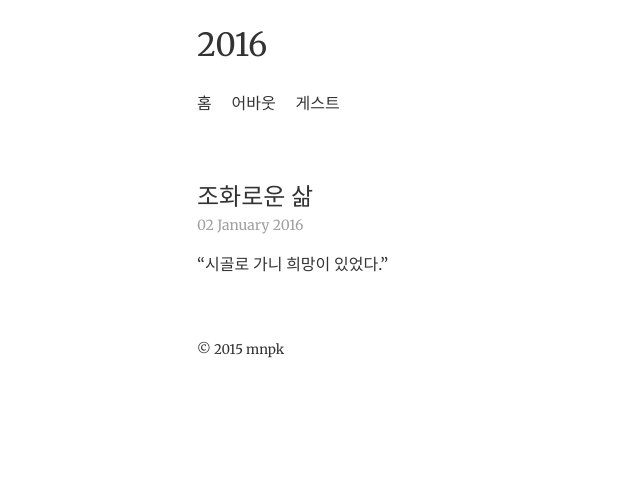
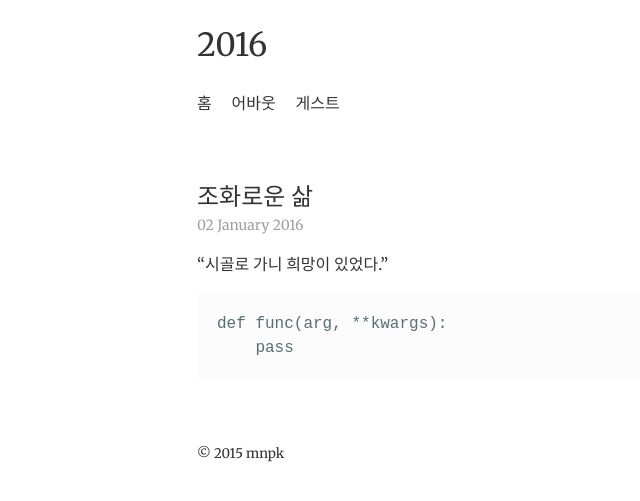
Before and after one commit to mnpk/mnpk.old.github.io, a Jekyll site: the page built from _posts/2016-01-02-good-life.markdown, in a window 1280 px wide. Shown: the top 501 px of the page, without its empty margins (59-699 px from the left). Built offline with Jekyll 4.4.1, drawn with Linux system fonts in a browser that asks for light colours; Markdown is read by kramdown in place of the engine named in the settings.

Commit message:
Update 2016-01-02-good-life.markdown

````diff
--- a/_posts/2016-01-02-good-life.markdown
+++ b/_posts/2016-01-02-good-life.markdown
@@ -5,3 +5,8 @@ published: true
 ---
 
 "시골로 가니 희망이 있었다."
+
+```
+def func(arg, **kwargs):
+    pass
+```
````
